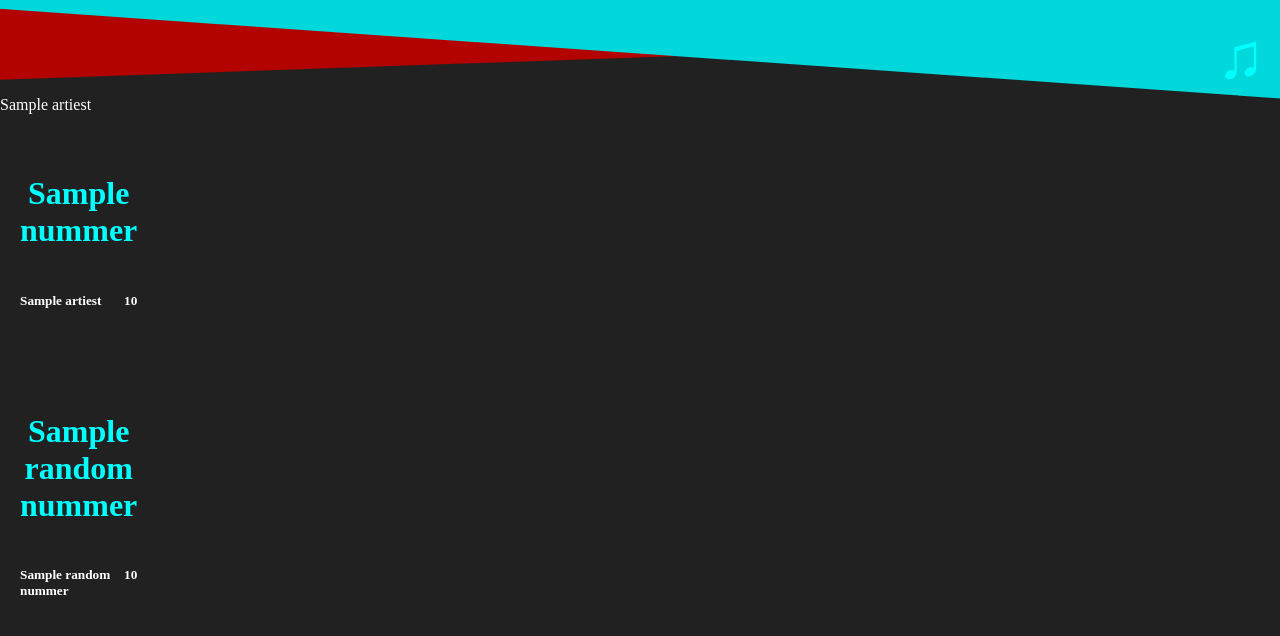
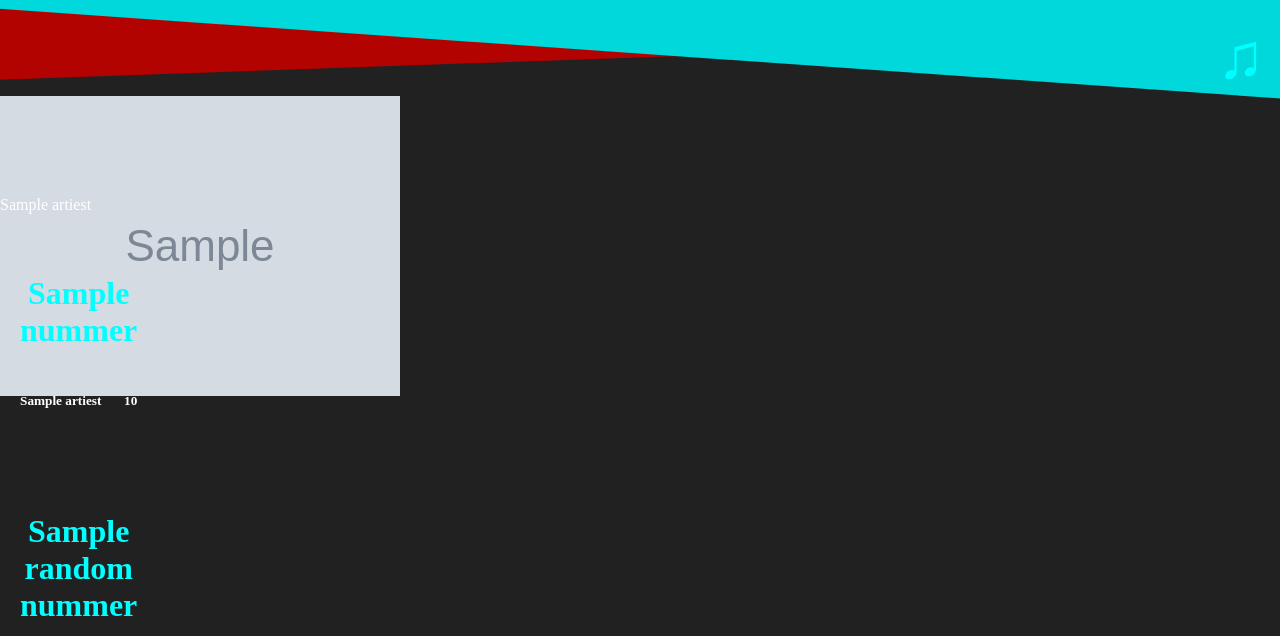
Before and after one commit to Vincent007super/MMM, a PHP site: template views/home_view.php in a window 1280 px wide. Shown: the top 636 px of the page. Run offline with PHP 8.4, Linux system fonts and the light colour scheme; the visitor is signed in with stand-in values (Sample User, id 1); the template is opened without the code that fills it: most values are stand-ins (such as "Sample title", 1, 10 or a date in 2020); grey boxes marked "Sample" are stand-in pictures.

Commit message:
Updated home.php
- Added image paths dynamic loading

```diff
--- a/home.php
+++ b/home.php
@@ -38,6 +38,7 @@ while ($Artiest = $Artiest->fetch_assoc()) {
     $Artiest_rows[] = [
         'Artiest' => $Artiest,
         'nummers' => $nummers->fetch_all(MYSQLI_ASSOC),
+        'image' => $Artiest['image_column'], // Replace 'image_column' with the actual column name
     ];
 }
 
--- a/views/home_view.php
+++ b/views/home_view.php
@@ -16,7 +16,10 @@
 
         <?php foreach ($Artiest_rows as $row): ?>
             <div class="ArtiestInfo">
-            <div class="ArtiestImg" style="background-image: url('<?= $row['Artiest']['image_url'] ?>');"></div>
+                <div class="artistImg">
+                    <img src="<?php echo htmlspecialchars($Artiest_row['Artiest']['image_data']); ?>"
+                        alt="<?php echo htmlspecialchars($Artiest_row['Artiest']['name']); ?>">
+                </div>
                 <div class="wrapper6">
                     <div class="ArtiestName"><?= htmlspecialchars($row['Artiest']['name']) ?></div>
                 </div>
```
Lines whose indentation alone changed are shown as unchanged.
